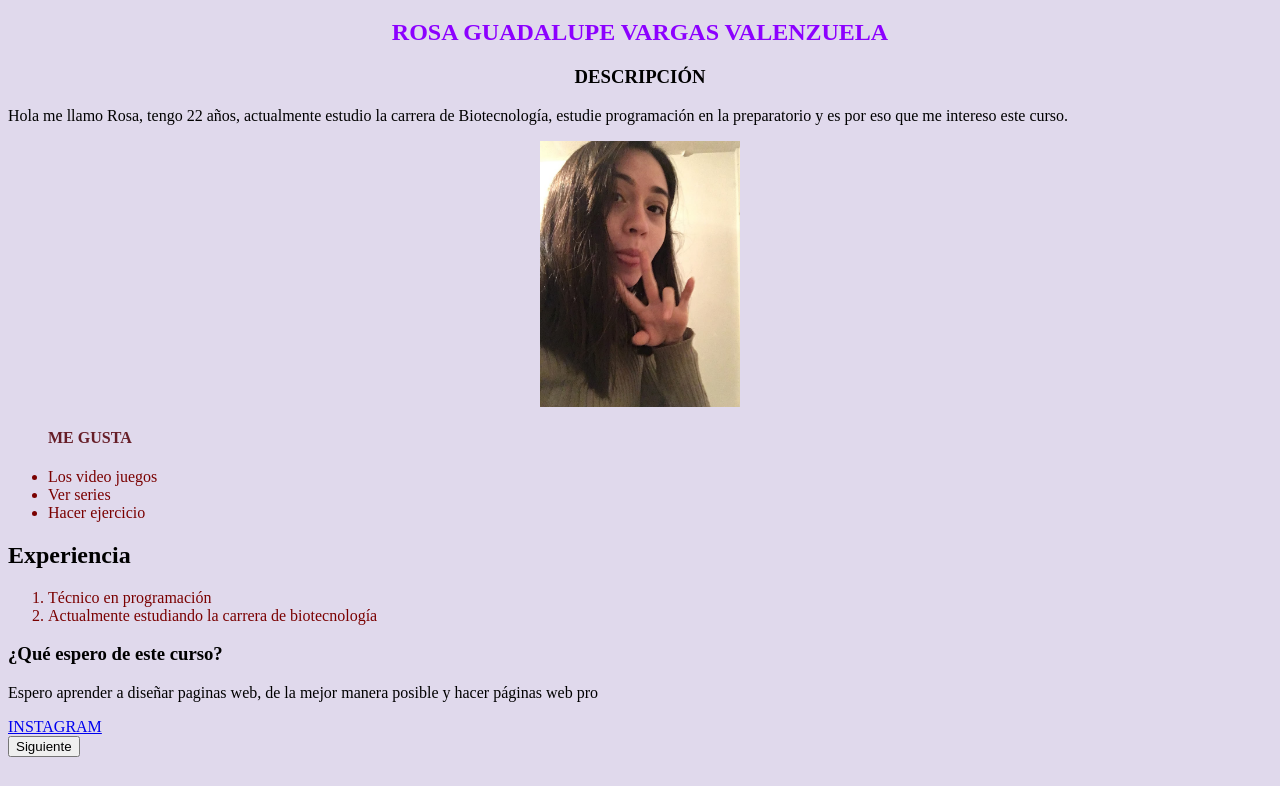
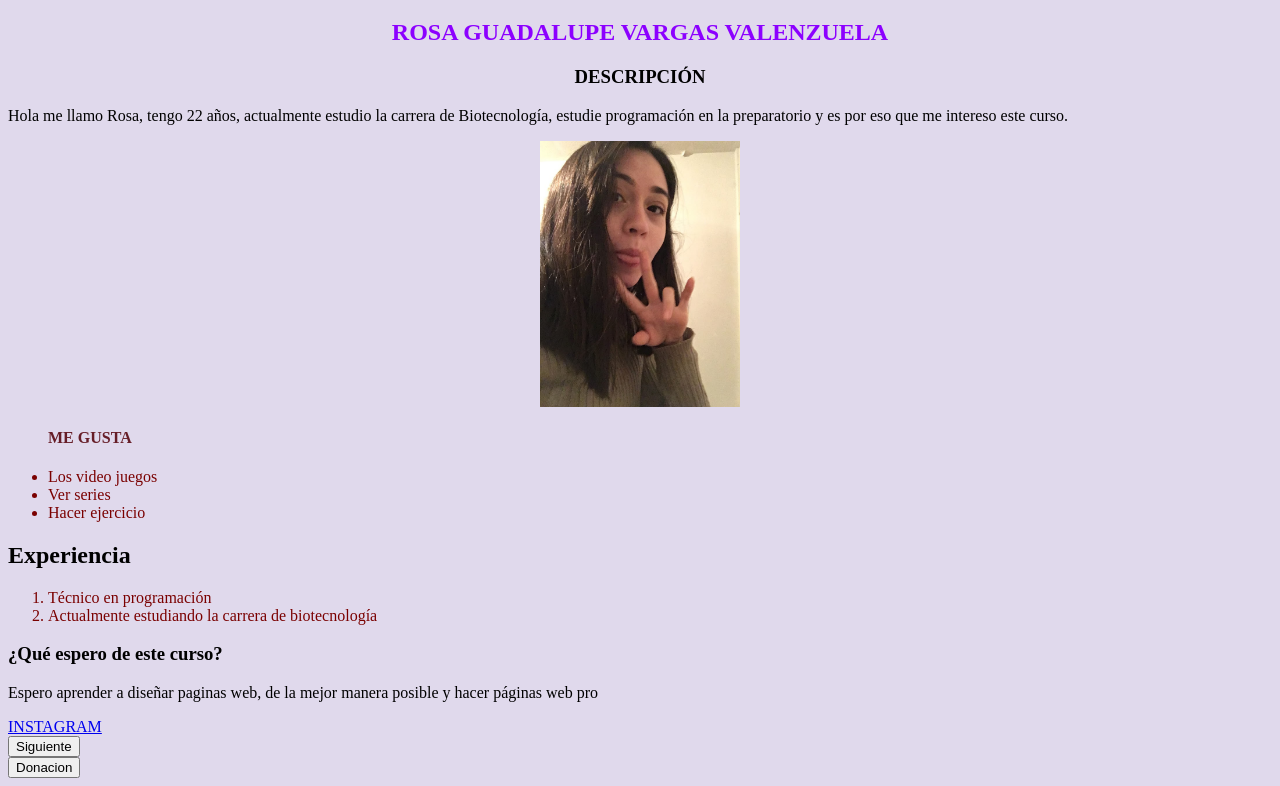
Before and after one commit to lDestinny/Cv, a plain HTML site: page Carta de presentacion/index.html in a window 1280 px wide. Shown: the part 61-847 px from the top of the page. Before the commit the page ends 826 px from the top, so only its background shows below. Drawn offline with Linux system fonts and the light colour scheme.

Commit message:
Agregue un boton

```diff
--- a/Carta de presentacion/index.html
+++ b/Carta de presentacion/index.html
@@ -55,6 +55,9 @@
 <div class="butt">
  <button>Siguiente</button>
 </div>
+<div class="button">
+    <button>Donacion</button>
+   </div>
 
 </body>
 </html>
```
